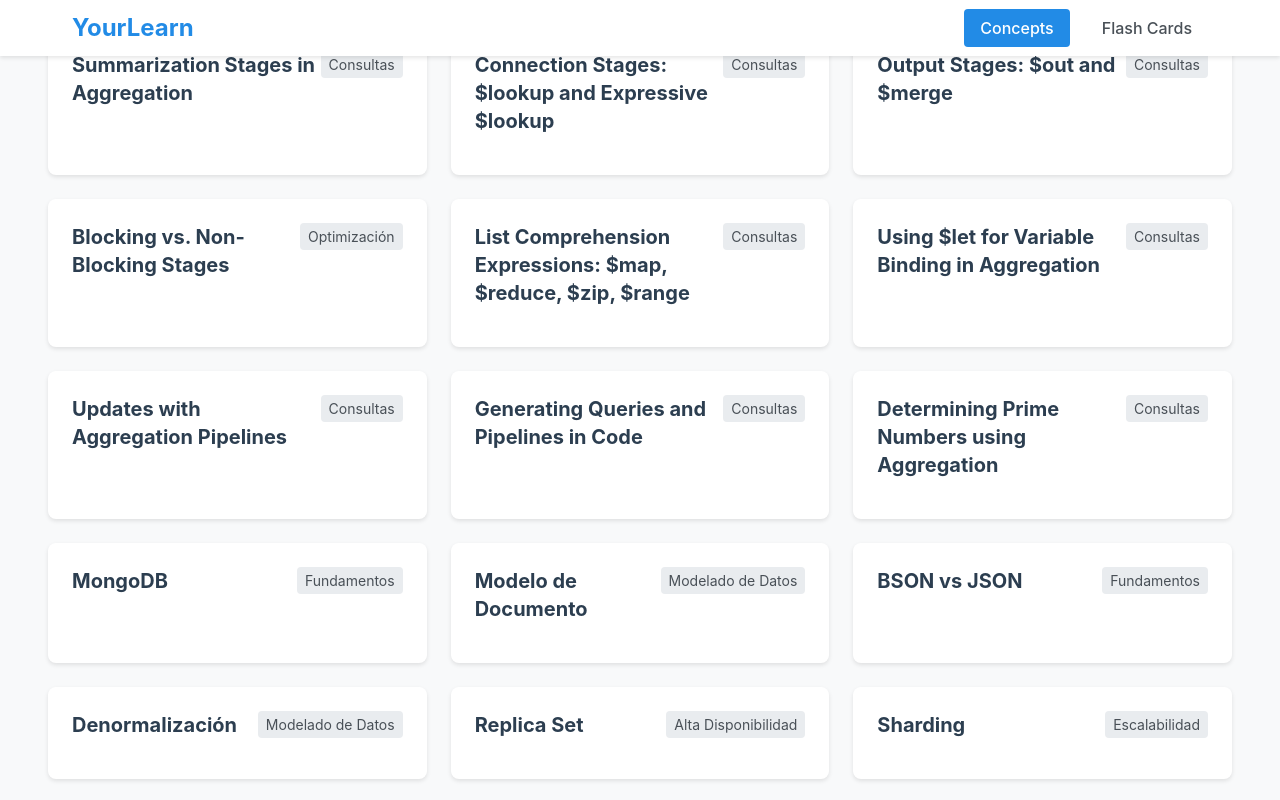
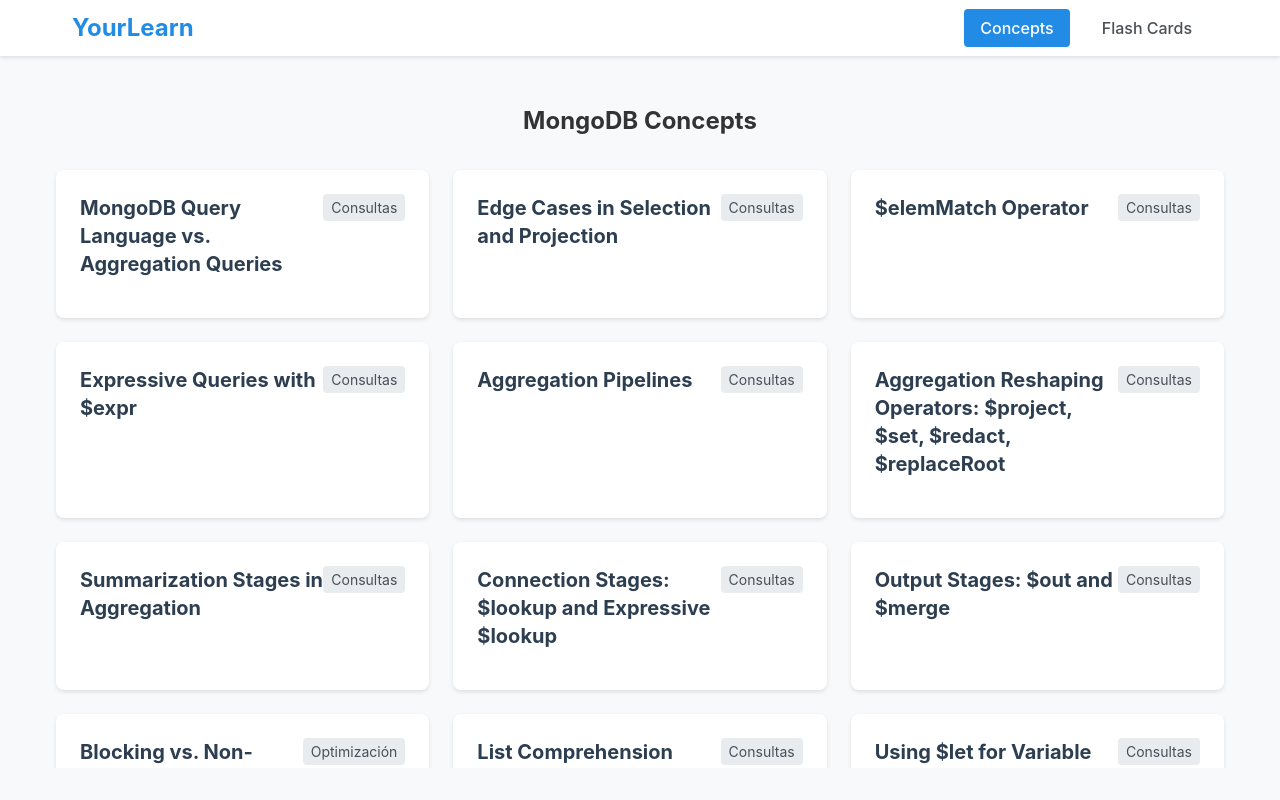
Before and after one commit to AmOrFeU86/you-learn, an Angular app: page /concepts in a window 1280 px wide. Built offline with nearby package versions, Linux system fonts and the light colour scheme.

Commit message:
fix: improve layout and scrolling - Add scroll to concept list container - Make MongoDB Concepts title sticky - Center content in viewport - Adjust spacing and padding

```diff
--- a/src/app/app.component.scss
+++ b/src/app/app.component.scss
@@ -1,9 +1,9 @@
 .app-container {
-  height: 100vh;
+  min-height: 100vh;
   display: flex;
   flex-direction: column;
   background: #f8f9fa;
-  overflow: hidden;
+  padding-top: 56px; /* Add padding to container instead */
 }
 
 app-nav-header {
@@ -12,18 +12,15 @@ app-nav-header {
   left: 0;
   right: 0;
   z-index: 100;
+  background: white;
+  height: 56px;
 }
 
 main {
   flex: 1;
-  overflow-y: auto;
-  overflow-x: hidden;
-  padding-top: calc(56px + 1rem); /* Increase padding-top to account for fixed header */
-  padding-left: 1rem;
-  padding-right: 1rem;
-  padding-bottom: 1rem;
-  height: 100vh;
-  position: relative;
+  padding: 2rem;
+  display: flex;
+  justify-content: center;
 }
 
 header {
--- a/src/app/components/concept-list/concept-list.component.scss
+++ b/src/app/components/concept-list/concept-list.component.scss
@@ -1,16 +1,22 @@
 .concept-list-container {
-  padding: 1rem;
   display: flex;
   flex-direction: column;
-  gap: 2rem;
-  min-height: 100%;
+  width: 100%;
+  max-width: 1200px;
+  margin: 0 auto;
+  height: calc(100vh - 120px); /* Full viewport height minus header and padding */
+  overflow-y: auto;
 
   h1 {
     text-align: center;
     margin: 0;
-    flex-shrink: 0;
     color: #333;
     font-size: 1.5rem;
+    padding: 1rem 0;
+    background: #f8f9fa;
+    position: sticky;
+    top: 0;
+    z-index: 1;
   }
 }
 
@@ -18,7 +24,7 @@
   display: grid;
   grid-template-columns: repeat(3, 1fr);
   gap: 1.5rem;
-  padding: 0 1rem;
+  padding: 1rem;
 }
 
 .concept-card {
--- a/src/app/components/nav-header/nav-header.component.scss
+++ b/src/app/components/nav-header/nav-header.component.scss
@@ -1,14 +1,15 @@
 .nav-header {
+  position: fixed;
+  top: 0;
+  left: 0;
+  right: 0;
   background: white;
   box-shadow: 0 2px 4px rgba(0, 0, 0, 0.1);
-  padding: 1rem 0;
   height: 56px;
   display: flex;
   align-items: center;
-  position: sticky;
-  top: 0;
   z-index: 100;
-  overflow: hidden; /* Add this line to hide scroll */
+  width: 100%;
 }
 
 .nav-content {
@@ -19,6 +20,7 @@
   justify-content: space-between;
   align-items: center;
   width: 100%;
+  height: 100%;
 }
 
 .logo {
```
